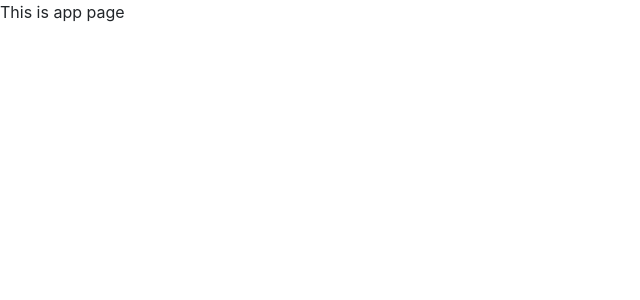
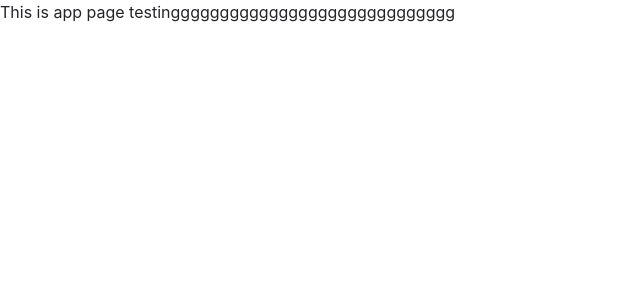
Before and after one commit to gsunil1996/shopIt, a React (Create React App) app in the folder frontend/: page / in a window 1280 px wide. Shown: the top 300 px of the page, without its empty margins (0-640 px from the left). Built offline with nearby package versions, Linux system fonts and the light colour scheme; a web font is replaced by a local one.

Commit message:
text changed

```diff
--- a/frontend/src/App.js
+++ b/frontend/src/App.js
@@ -3,7 +3,7 @@ import React from 'react'
 const App = () => {
   return (
     <div>
-      This is app page
+      This is app page testinggggggggggggggggggggggggggggg
     </div>
   )
 }
```
